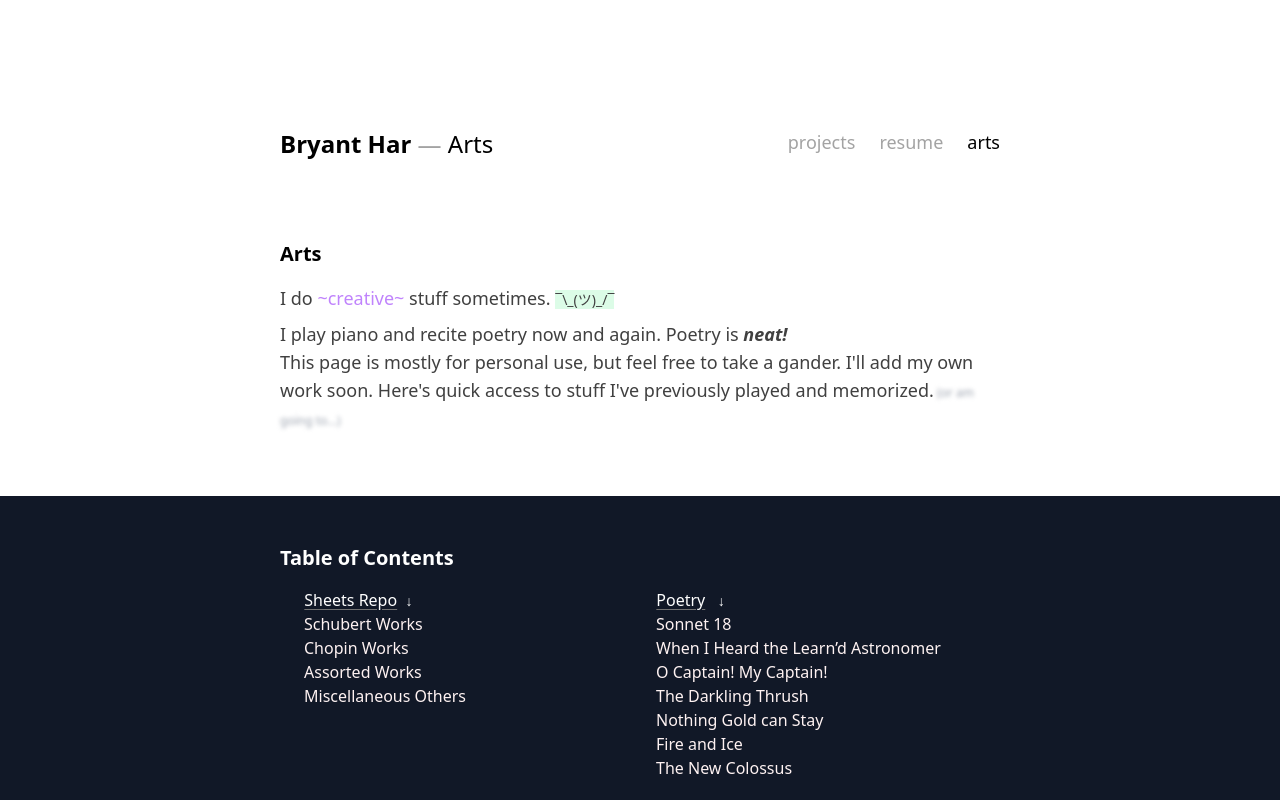
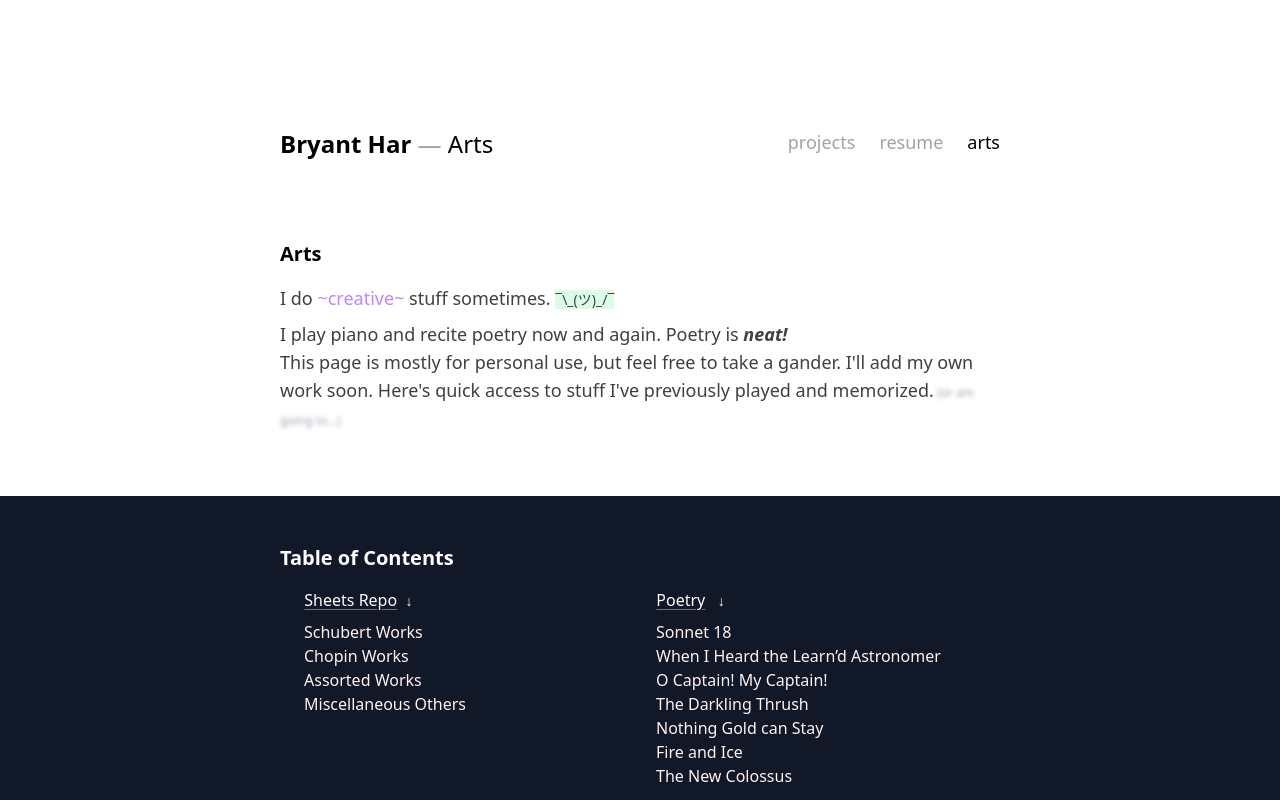
Before and after one commit to bryant-har/bryanthar.com, a Next.js app in the folder etamac/: page /about/arts in a window 1280 px wide. Shown: the top 800 px of the page. Built offline with nearby package versions, Linux system fonts and the light colour scheme.

Commit message:
Change spacing

```diff
--- a/etamac/src/pages/_app.js
+++ b/etamac/src/pages/_app.js
@@ -20,7 +20,7 @@ export default function App({ Component, Props }) {
   const getLayout = (Component.getLayout ?? defaultLayout)
 
   return (
-    <AnimatePresence mode='wait'>
+    <AnimatePresence>
       < Head >
         <title>EtaMac</title>
       </Head >
--- a/etamac/src/pages/about/arts/index.js
+++ b/etamac/src/pages/about/arts/index.js
@@ -25,20 +25,20 @@ const content = <div>
       <h1 className="heading text-white" >Table of Contents</h1>
       <div className='grid grid-cols-2 pl-4 text-red-50'>
         <div>
-          <h2><a className="py-1 text-md text-white" href="#sheets"> &nbsp; <span className="link">Sheets Repo</span> &nbsp;<b className="text-sm">↓</b></a></h2>
+          <h2 className="text-white pb-2"><a href="#sheets"> &nbsp; <span className="link">Sheets Repo</span> &nbsp;<b className="text-sm">↓</b></a></h2>
           <ul className="pl-2 text-red-50 list-style: none">
             {data.scores.map((item) => <li>{item.title}</li>)}
           </ul>
         </div>
         <div>
-          <a className="py-1 text-md text-white" href="#poems"> &nbsp; <span className="link">Poetry</span> &nbsp; <b className="text-sm">↓</b></a>
+          <h2 className="text-white pb-2" ><a href="#poems"> &nbsp; <span className="link">Poetry</span> &nbsp; <b className="text-sm">↓</b></a></h2>
           <ul className="pl-2 text-red-50">
             {data.poems.map((item) => <li>{item.title}</li>)}
           </ul>
         </div>
       </div>
     </section>
-  </div>
+  </div >
   <section id="sheets" className="py-16 layout">
     <h1 className="heading">Sheets</h1>
     {<LinkList data={data.scores}></LinkList>}
@@ -57,7 +57,6 @@ export default function Arts() {
     <motion.div exit={{ opacity: 0 }}>
       {content}
     </motion.div>
-
   </>
 
 }
```
